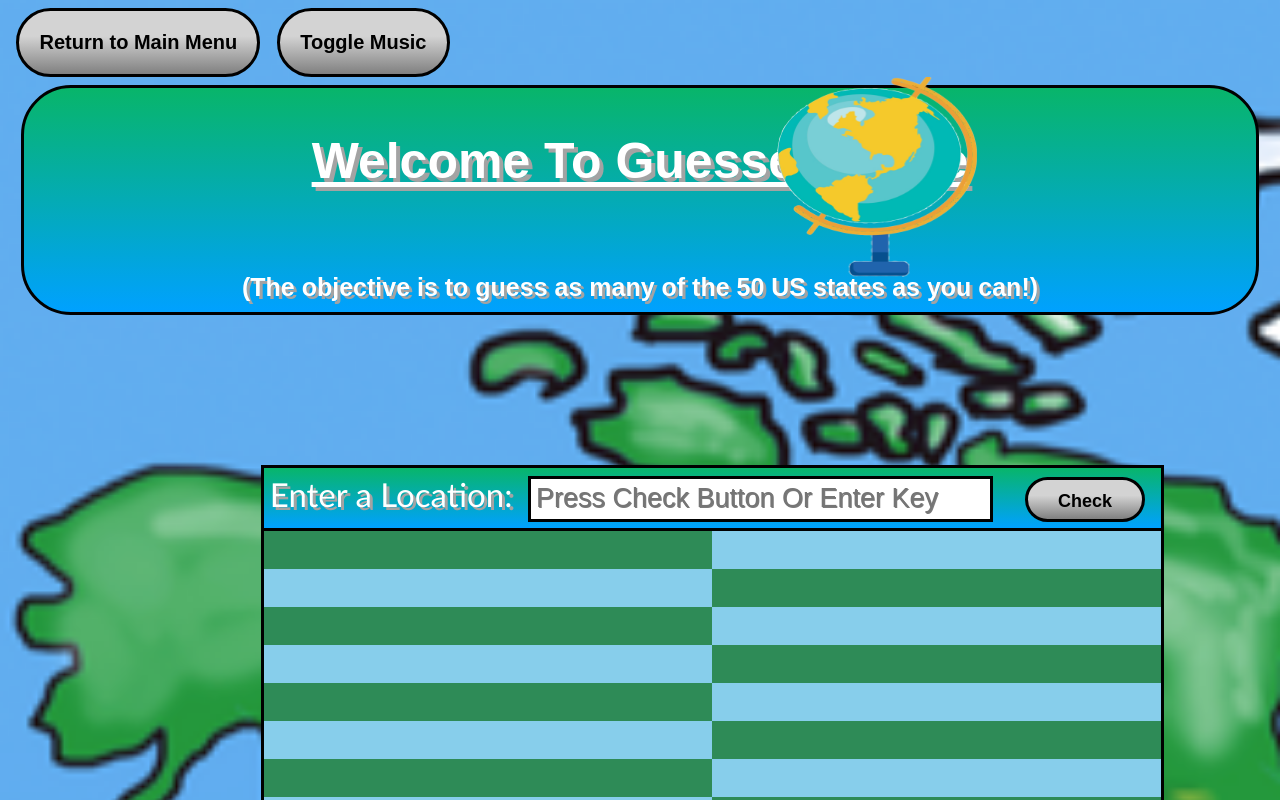
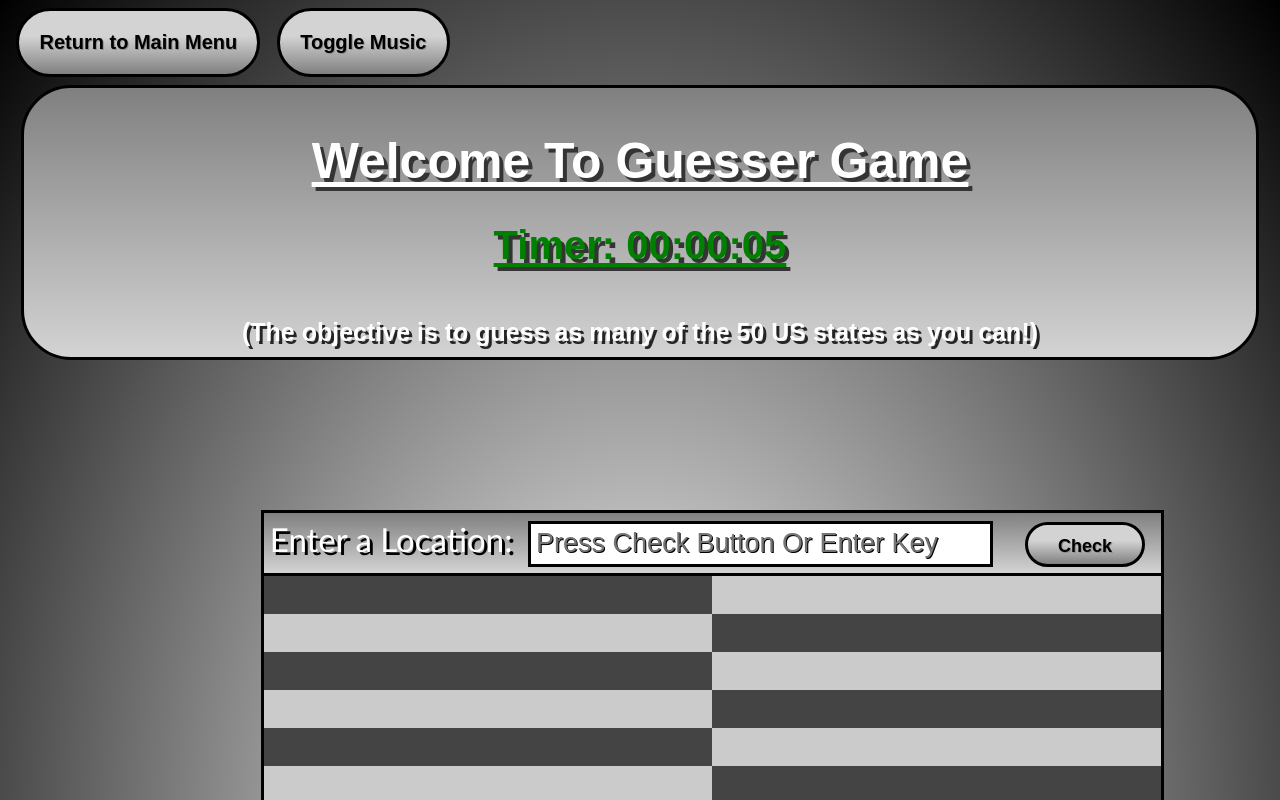
Before and after one commit to DYoung27/Guesser-Game, a plain HTML site: page guesser-game.html in a window 1280 px wide. Shown: the top 800 px of the page. Drawn offline with Linux system fonts and the light colour scheme.

Commit message:
changed background and added timer

```diff
--- a/guesser-game.css
+++ b/guesser-game.css
@@ -1,5 +1,5 @@
 body {
-    background-image: url("US.png");
+    background-image: radial-gradient(white, black);
     background-repeat: no-repeat;
     background-size: cover;
 }
@@ -10,7 +10,7 @@ p {
 
 .macEffect {
     color: white;
-    background-image: linear-gradient(to top,#00a1ff, #08b56a);
+    background-image: linear-gradient(to top, lightgrey, grey);
     font-family: Arial, Helvetica, sans-serif;
     text-shadow: 3px 3px #a3a3a3;
 }
@@ -43,6 +43,7 @@ header {
     border-radius: 200px;
     cursor: pointer;
     font-weight: bold;
+    text-shadow: 1px 1px #8d8d8d;
 }
 
 .btns2 {
@@ -63,20 +64,16 @@ header {
     align-items: center;
 }
 
-h1 {
+.textTitle {
     font-size: 50px;
     font-weight: bold;
     text-decoration: underline;
     text-underline-offset: 4px;
-    text-shadow: 4px 4px #a3a3a3;
+    text-shadow: 4px 4px #343434;
 }
 
-#globe {
-    position: absolute;
-    width: 200px;
-    height: 200px;
-    margin-left: 37%;
-    margin-top: 2.5%;
+#timer {
+    font-size: 40px;
 }
 
 #sub-head {
@@ -84,6 +81,7 @@ h1 {
     justify-content: center;
     font-size: 25px;
     margin-top: 2em;
+    text-shadow: 3px 3px #252525;
 }
 
 main {
@@ -115,6 +113,7 @@ main {
 #label-text {
     font-family: 'Gill Sans', 'Gill Sans MT', Calibri, 'Trebuchet MS', sans-serif;
     margin-right: 7.5px;
+    text-shadow: 3px 3px black;
 }
 
 #entry {
@@ -123,7 +122,7 @@ main {
     padding: 4.5px;
     font-size: 27px;
     color:grey;
-    text-shadow: 1px 1px #7b7b7b;
+    text-shadow: 1px 1px black;
 }
 
 #enter-btn {
@@ -136,18 +135,20 @@ main {
     margin-left: 22.5px;
 }
 
+.boxes {
+    font-family: Arial, Helvetica, sans-serif;
+    color: transparent;
+    width: 49.65%;
+    padding-left: 3px;
+    font-weight: 100;
+}
+
 .oneBox {
-    font-family: Arial, Helvetica, sans-serif;
-    background-color: skyblue;
-    color: transparent;
-    width: 50%;
+    background-color: #cccbcb;
 }
 
 .twoBox {
-    font-family: Arial, Helvetica, sans-serif;
-    background-color: seagreen;
-    color: transparent;
-    width: 50%;
+    background-color: #444444;
 }
 
 @keyframes spinBox {
--- a/guesser-game.html
+++ b/guesser-game.html
@@ -16,9 +16,9 @@
     </div>
     <header class='macEffect'>
         <div id='main-title-box'>
-            <h1>Welcome To Guesser Game</h1>
-            <img id='globe' src='globe.png' alt='globe'/>
+            <h1 class='textTitle'>Welcome To Guesser Game</h1>
         </div>
+        <p id='timer' class='textTitle'></p>
         <p id='sub-head'>(The objective is to guess as many of the 50 US states as you can!)</p>
     </header>
     <main>
--- a/guesser-game.js
+++ b/guesser-game.js
@@ -1,3 +1,22 @@
+// Timer for the game
+const currentTime = Date.now()
+const timer = document.getElementById('timer');
+
+timeCalc = (div) => {
+    val = String((Math.floor((Date.now() - currentTime) / div) % 60))
+    return val.length == 1 ? 0+val : val;
+}
+
+setInterval(() => {
+    const hours = timeCalc(3600000)
+    const mins = timeCalc(60000)
+    const secs = timeCalc(1000)
+    if (!timer.style.color) {timer.style.color = 'green'}
+    if(Number(mins) > 5) {timer.style.color = 'orange'}
+    if(Number(mins) > 10) {timer.style.color = 'red'}
+    timer.innerText = `Timer: ${hours}:${mins}:${secs}`;
+})
+
 // This will import soundtrack for the website
 var soundtrack = new Audio('song.mp3')
 
@@ -37,20 +56,25 @@ for (i = 0; i < states.length; i++) {
     el.setAttribute('id', i)
 
     // Assigns class to give colour variation
-    if (i % 2) {el.setAttribute('class', 'oneBox')}
-    else{el.setAttribute('class', 'twoBox')}
+    if (i % 2) {el.setAttribute('class', 'oneBox boxes')}
+    else{el.setAttribute('class', 'twoBox boxes')}
 
     // Puts state names into each p tag and displays the p tag inside the state-box div tag
     el.innerText= states[i]
     block.appendChild(el)
 }
 
+// Assign random animation to each State box
 wordAnimation = () => {
+
     var ss = document.styleSheets;
+
+    // Array to hold keyframes
     var anims = [];
     for (s in ss) {
         if (ss[s].cssRules) {
-            // loop through all the rules
+
+            // Loop through all the rules to find keyframes
             for (var r = ss[s].cssRules.length - 1; r >= 0; r--) {
                 var rule = ss[s].cssRules[r];
                 if ((rule.type === window.CSSRule.KEYFRAMES_RULE || rule.type === window.CSSRule.WEBKIT_KEYFRAMES_RULE)) {
@@ -60,6 +84,7 @@ wordAnimation = () => {
         }
     }
 
+    // Select random animation
     const ani = Math.floor(Math.random() * anims.length)
     return anims[ani]
 }
@@ -79,14 +104,13 @@ stateCheck = () => {
 
         // Changes color of states found
         box = document.getElementById(states.indexOf(checkState[0]))
-        if (box.className == "oneBox") {
-            box.style.color = "seagreen";
+        if (box.className.includes("oneBox")) {
+            box.style.color = "rgb(58, 58, 58)";
         }
         else {
-            box.style.color = "skyblue"
+            box.style.color = "rgb(204, 203, 203)"
         }
         box.style.animation = `${wordAnimation()} 1.5s linear`
-        console.log(box)
 
         // Clear input box
         enter.value = ""
@@ -97,3 +121,4 @@ stateCheck = () => {
         }
     }
 }
+console.log(document.getElementById('2').className)
```
